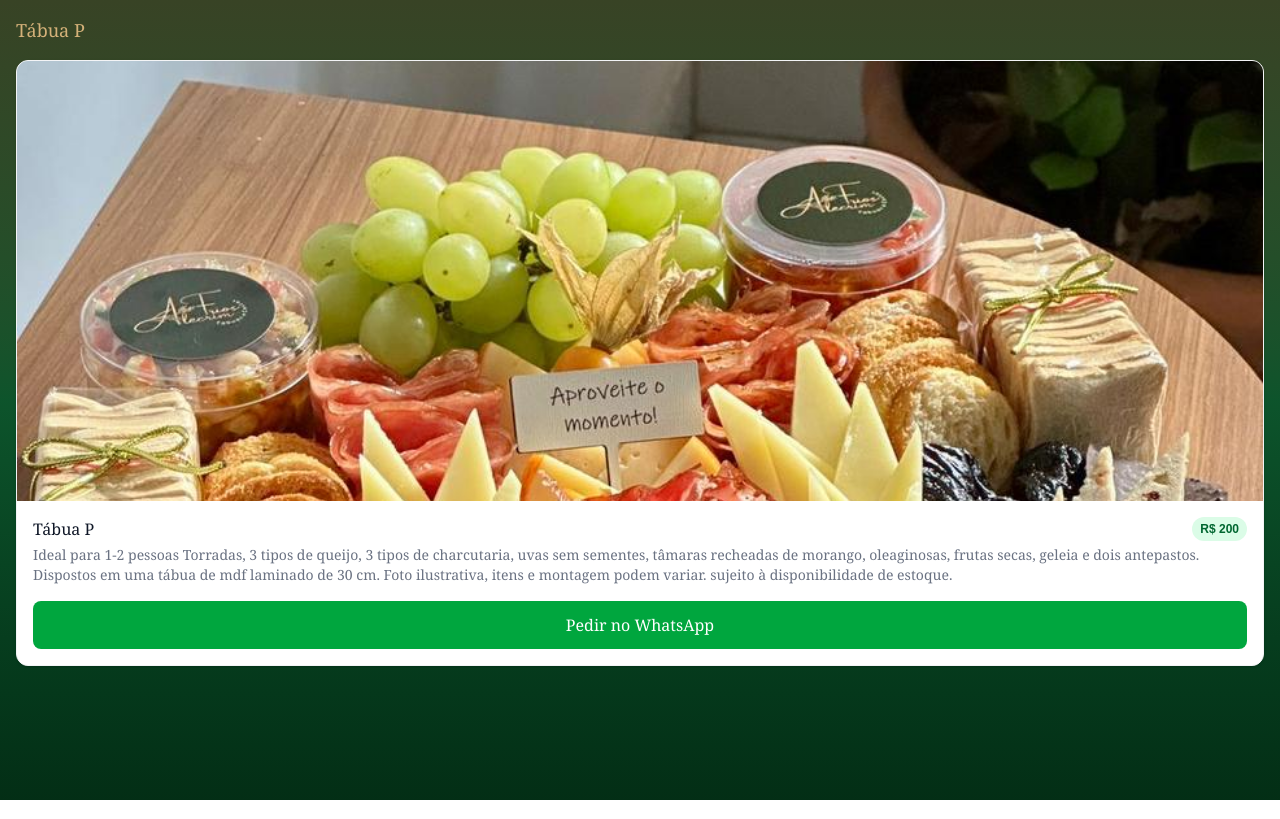
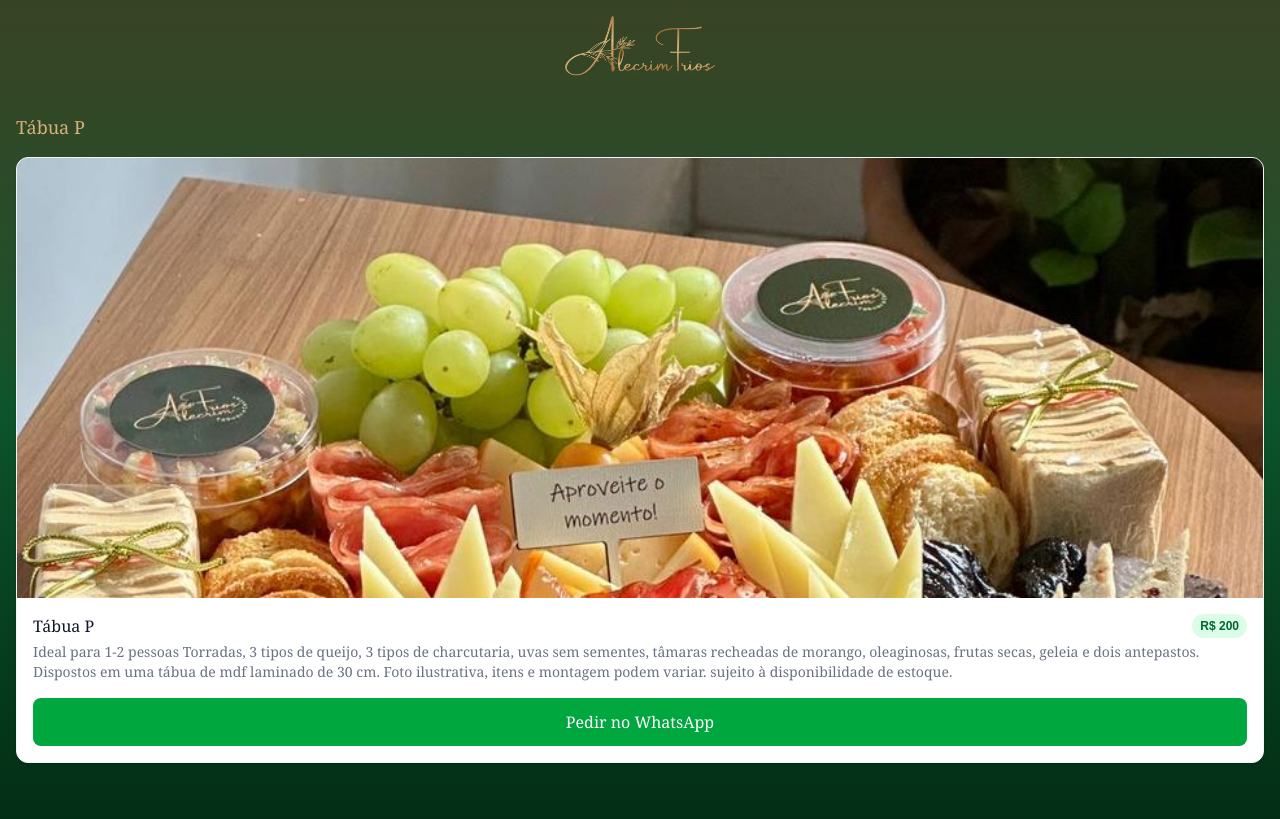
Before and after one commit to xXJoaoVictorNogXx/Alecrim-Frios, a Next.js app: page /produto/1 in a window 1280 px wide. Built offline with nearby package versions, Linux system fonts and the light colour scheme.

Commit message:
Ajustes pós deploy

```diff
--- a/app/page.tsx
+++ b/app/page.tsx
@@ -46,7 +46,7 @@ export default function Home() {
                   target="_blank"
                   className="mt-4 block w-full bg-green-600 text-white text-center py-3 rounded-lg font-serif hover:bg-green-700 transition"
                 >
-                  Pedir no WhatsApp
+                  Detalhes
                 </a>
               </div>
             </div>
--- a/app/produto/[id]/page.tsx
+++ b/app/produto/[id]/page.tsx
@@ -16,6 +16,14 @@ export default async function ProdutoPage({
 
   return (
     <main className="min-h-screen  pb-10 bg-linear-to-b from-olive via-green-900 to-green-950">
+      <header className="p-4 text-white text-center flex flex-col items-center">
+        <Image
+          src="/logo.png"
+          alt="Logo Frios & Delícias"
+          width={150}
+          height={150}
+        />
+      </header>
       <div className="p-4">
         <h2 className="text-lg font-serif text-beige mb-4">{product.name}</h2>
 
@@ -42,9 +50,7 @@ export default async function ProdutoPage({
               <a
                 href={
                   "https://wa.me/+559988092492?text=Olá,%20gostaria%20de%20fazer%20um%20pedido%20do%20produto:%20" +
-                  encodeURIComponent(product.name) +
-                  "%20-%20com%20a%20seguinte%20descrição:%20" +
-                  encodeURIComponent(product.description)
+                  encodeURIComponent(product.name)
                 }
                 target="_blank"
                 className="mt-4 block w-full bg-green-600 text-white text-center py-3 rounded-lg font-serif hover:bg-green-700 transition"
```
